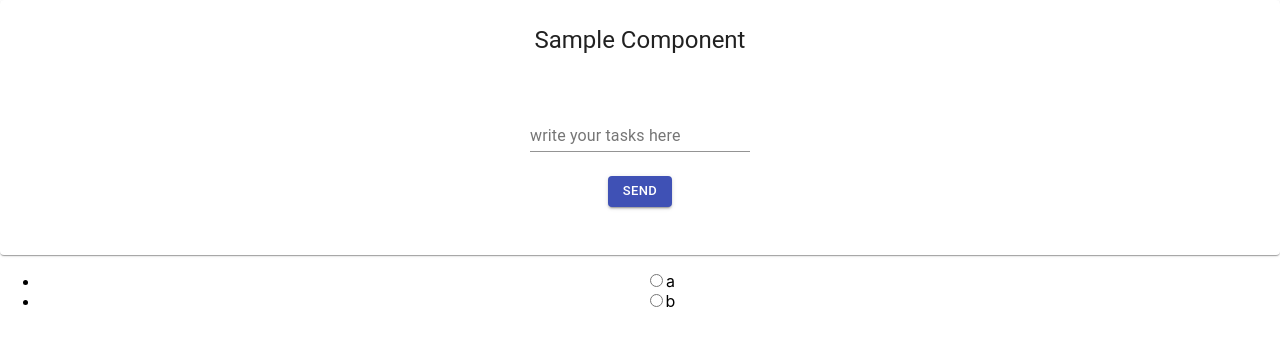
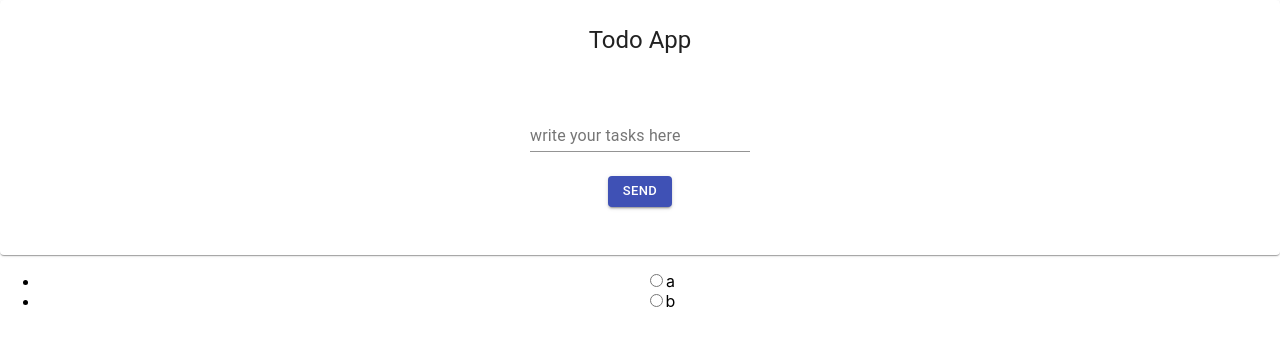
Before and after one commit to daiju81/react_node_todo, a React (Create React App) app: page / in a window 1280 px wide. Shown: the top 346 px of the page. Built offline with nearby package versions, Linux system fonts and the light colour scheme.

Commit message:
title fixed

```diff
--- a/src/App.jsx
+++ b/src/App.jsx
@@ -35,7 +35,7 @@ function App() {
     <div className="App">
       <Paper className={classes.root}>
         <Typography variant="h5" component="h3">
-          Sample Component
+          Todo App
         </Typography>
         <form
           className={classes.root}
```
